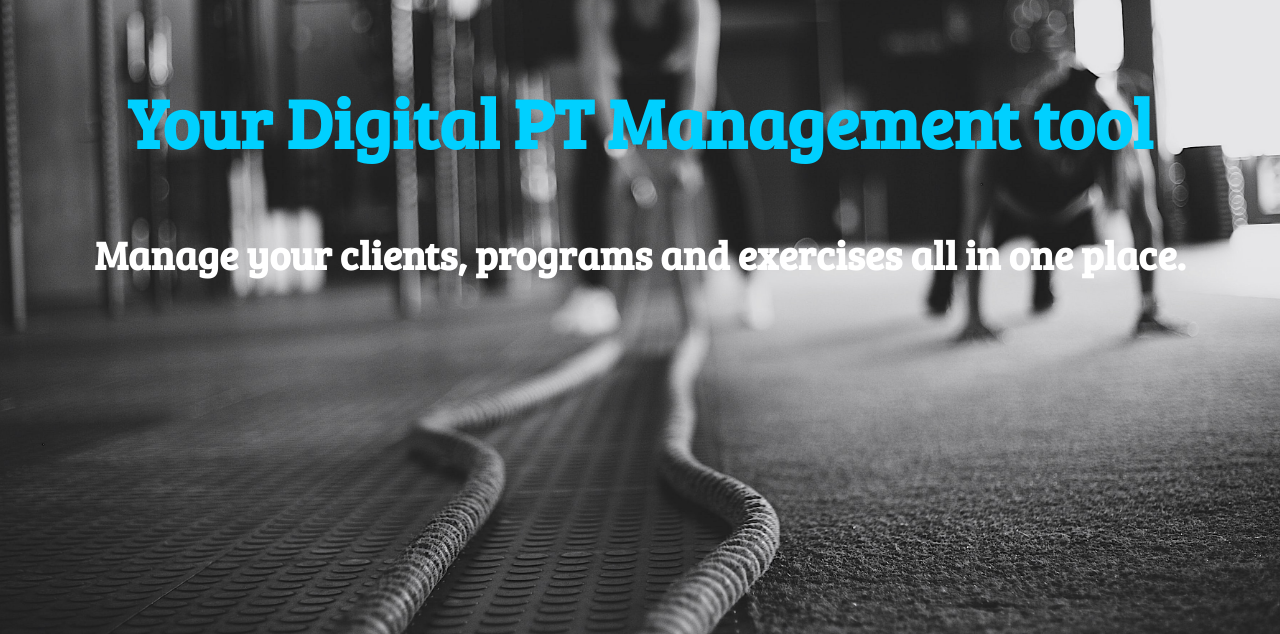
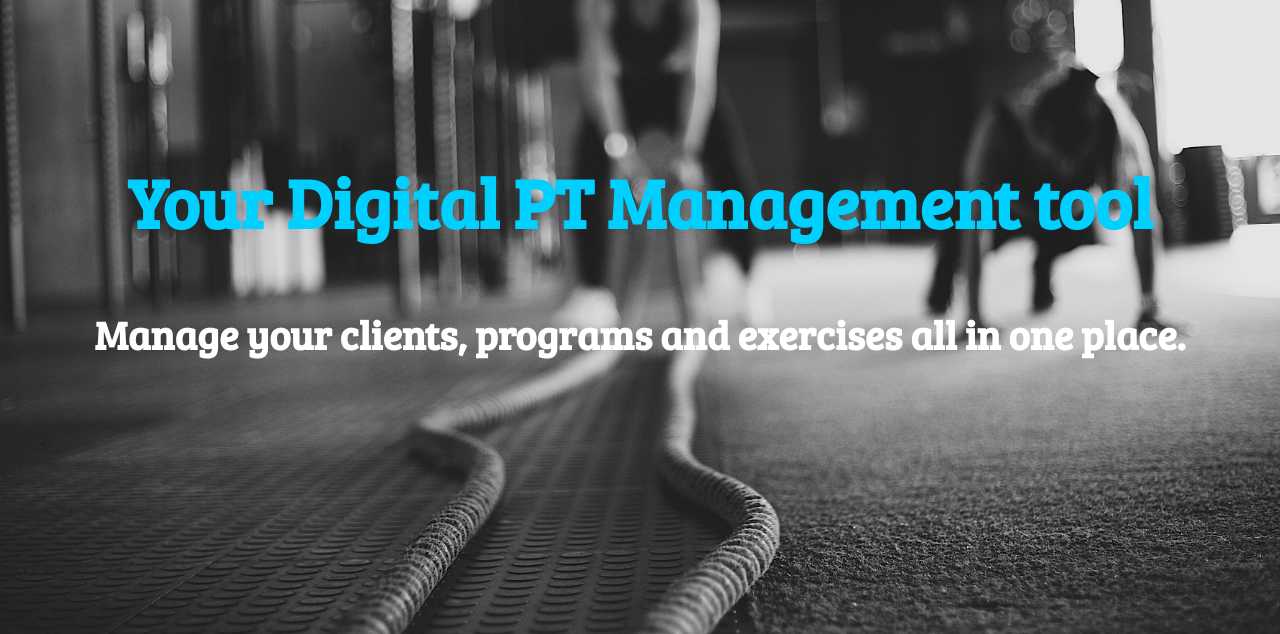
Before and after one commit to RomainLando/personal_trainer_tool, a Flask app: page / in a window 1280 px wide. Shown: the part 166-800 px from the top of the page. Run offline with Flask 2, Linux system fonts and the light colour scheme.

Commit message:
:lipstick: front-end formatting

```diff
--- a/static/css/style.css
+++ b/static/css/style.css
@@ -139,6 +139,7 @@ a {
     justify-content: center;
     align-items: center;
     flex-direction: column;
+    margin-top: 6rem;
 }
 
 .content {
```
